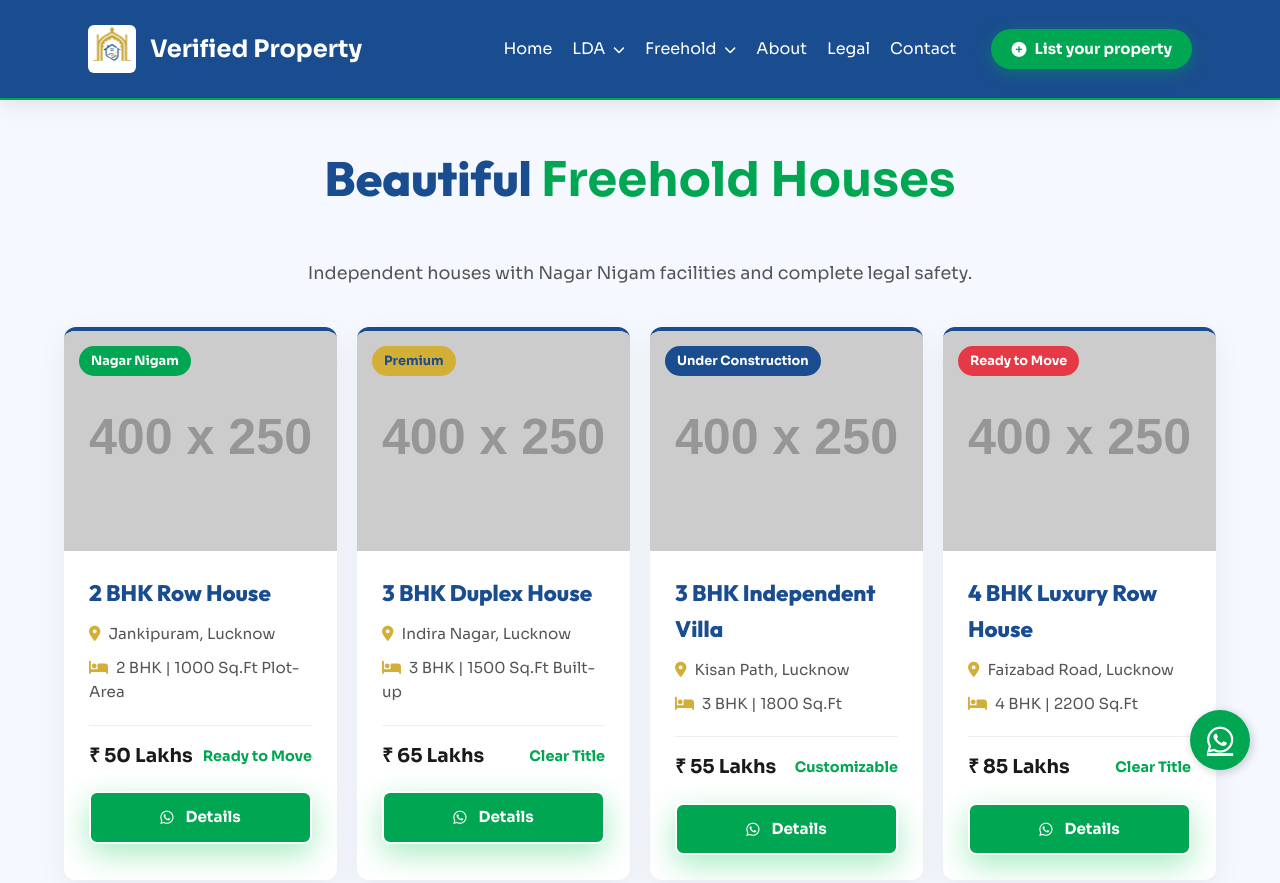
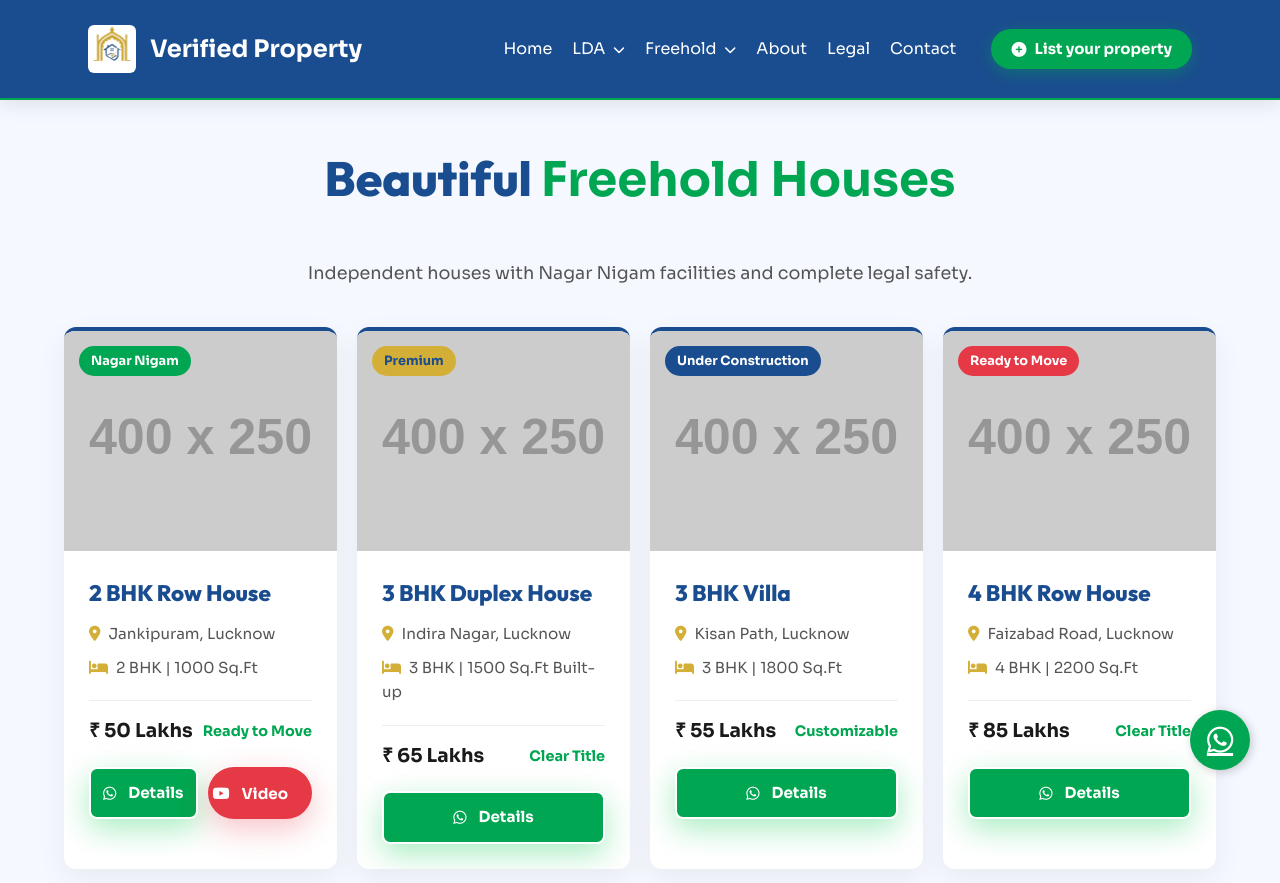
Before and after one commit to naeemalam11092-del/naeemalam11092-del.github.io, a plain HTML site: page freehold-houses.html in a window 1280 px wide. Shown: the top 883 px of the page. Drawn offline with Linux system fonts and the light colour scheme; placeholder pictures from the web are drawn by us.

Commit message:
video played

```diff
--- a/freehold-houses.html
+++ b/freehold-houses.html
@@ -73,14 +73,14 @@
                 <div style="padding: 25px; text-align: left;">
                     <h3 style="color: var(--color-primary); margin-bottom: 10px; font-size: 1.4rem;">2 BHK Row House</h3>
                     <p style="font-size: 0.95rem; margin-bottom: 10px; color: #555;"><i class="fas fa-map-marker-alt" style="color: var(--color-gold); margin-right: 8px;"></i>Jankipuram, Lucknow</p>
-                    <p style="font-size: 0.95rem; margin-bottom: 20px; color: #555;"><i class="fas fa-bed" style="color: var(--color-gold); margin-right: 8px;"></i>2 BHK | 1000 Sq.Ft Plot-Area</p>
+                    <p style="font-size: 0.95rem; margin-bottom: 20px; color: #555;"><i class="fas fa-bed" style="color: var(--color-gold); margin-right: 8px;"></i>2 BHK | 1000 Sq.Ft</p>
                     <div style="display: flex; justify-content: space-between; align-items: center; border-top: 1px solid #eee; padding-top: 15px; margin-bottom: 20px;">
                         <span style="font-weight: 700; color: var(--color-dark); font-size: 1.2rem;">₹ 50 Lakhs</span>
                         <span style="color: var(--color-secondary); font-size: 0.9rem; font-weight: bold;">Ready to Move</span>
                     </div>
                     <div class="btn-group">
                         <a href="https://wa.me/7017446267?text=Hi,%20I%20want%20details%20for%202BHK%20House%20at%20Kursi%20Road" class="cta-btn" style="font-size: 1rem; padding: 12px; justify-content: center; width: 100%; border-radius: 8px;"><i class="fab fa-whatsapp"></i> Details</a>
-                        <button class="cta-btn watch-video-btn" data-video-id=""><i class="fab fa-youtube"></i> Video</button>
+                        <button class="cta-btn watch-video-btn" data-video-id="cdj0TvtWG6Q"><i class="fab fa-youtube"></i> Video</button>
                     </div>
                 </div>
             </div>
@@ -113,7 +113,7 @@
                     <span style="position: absolute; top: 15px; left: 15px; background: var(--color-primary); color: white; padding: 5px 12px; border-radius: 20px; font-size: 0.8rem; font-weight: bold;">Under Construction</span>
                 </div>
                 <div style="padding: 25px; text-align: left;">
-                    <h3 style="color: var(--color-primary); margin-bottom: 10px; font-size: 1.4rem;">3 BHK Independent Villa</h3>
+                    <h3 style="color: var(--color-primary); margin-bottom: 10px; font-size: 1.4rem;">3 BHK Villa</h3>
                     <p style="font-size: 0.95rem; margin-bottom: 10px; color: #555;"><i class="fas fa-map-marker-alt" style="color: var(--color-gold); margin-right: 8px;"></i>Kisan Path, Lucknow</p>
                     <p style="font-size: 0.95rem; margin-bottom: 20px; color: #555;"><i class="fas fa-bed" style="color: var(--color-gold); margin-right: 8px;"></i>3 BHK | 1800 Sq.Ft</p>
                     <div style="display: flex; justify-content: space-between; align-items: center; border-top: 1px solid #eee; padding-top: 15px; margin-bottom: 20px;">
@@ -134,7 +134,7 @@
                     <span style="position: absolute; top: 15px; left: 15px; background: #E63946; color: white; padding: 5px 12px; border-radius: 20px; font-size: 0.8rem; font-weight: bold;">Ready to Move</span>
                 </div>
                 <div style="padding: 25px; text-align: left;">
-                    <h3 style="color: var(--color-primary); margin-bottom: 10px; font-size: 1.4rem;">4 BHK Luxury Row House</h3>
+                    <h3 style="color: var(--color-primary); margin-bottom: 10px; font-size: 1.4rem;">4 BHK Row House</h3>
                     <p style="font-size: 0.95rem; margin-bottom: 10px; color: #555;"><i class="fas fa-map-marker-alt" style="color: var(--color-gold); margin-right: 8px;"></i>Faizabad Road, Lucknow</p>
                     <p style="font-size: 0.95rem; margin-bottom: 20px; color: #555;"><i class="fas fa-bed" style="color: var(--color-gold); margin-right: 8px;"></i>4 BHK | 2200 Sq.Ft</p>
                     <div style="display: flex; justify-content: space-between; align-items: center; border-top: 1px solid #eee; padding-top: 15px; margin-bottom: 20px;">
```
